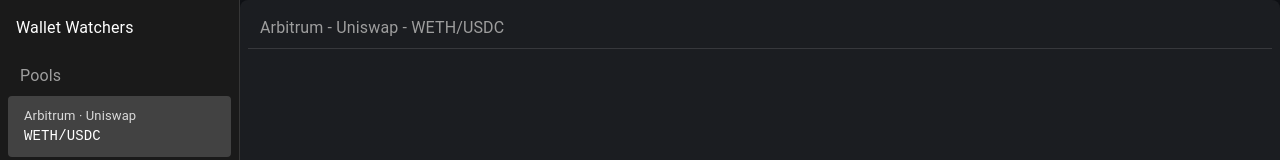
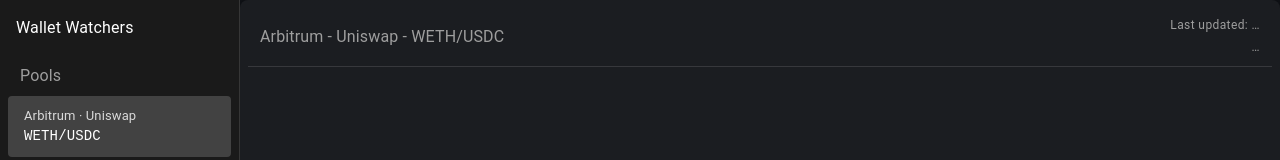
Before and after one commit to s-Milo-s/wallet-watchers, a React (Vite) app: page / in a window 1280 px wide. Shown: the top 160 px of the page. Built offline with nearby package versions, Linux system fonts and the light colour scheme; no server answers; some icons are missing.

Commit message:
feat: add PoolStatsHeader component to display pool statistics in WalletCard

```diff
--- /dev/null
+++ b/src/components/WalletCard/PoolStatsHeader.jsx
@@ -0,0 +1,60 @@
+import { Box, Typography } from "@mui/material";
+import dayjs from "dayjs";
+import relativeTime from "dayjs/plugin/relativeTime";
+dayjs.extend(relativeTime);
+import { useQuery } from "@tanstack/react-query";
+const apiBase = import.meta.env.VITE_API_BASE;
+
+function usePoolStats(poolSlug) {
+  return useQuery({
+    queryKey: ["poolStats", poolSlug],
+    queryFn: async () => {
+      const res = await fetch(`${apiBase}/api/ingest-stats/${poolSlug}`);
+      if (!res.ok) throw new Error("Network error");
+      return res.json();                         // { timestamp, logs_per_second, total_logs, ... }
+    },
+    staleTime: 60_000,                           // 1 min cache
+    enabled: !!poolSlug,
+  });
+}
+
+function fmt(n) {
+  if (n >= 1_000_000) return (n / 1_000_000).toFixed(n % 1_000_000 ? 1 : 0) + "M";
+  if (n >= 1_000)     return (n / 1_000).toFixed(n % 1_000 ? 1 : 0) + "k";
+  return n.toString();
+}
+
+export default function PoolStatsHeader({
+  currentPool
+}) {
+    const { data = {}, isLoading } = usePoolStats(currentPool.poolSlug);
+    const logsPerSecond = data.logs_per_second ?? 0;
+    const totalRows     = data.total_logs      ?? 0;
+    const lastUpdated   = data.timestamp       ? new Date(data.timestamp) : new Date();
+  return (
+
+    <Box
+      sx={{
+        display: "flex",
+        justifyContent: "space-between",
+        alignItems: "flex-start",
+        px: 1.5,
+        py: 1,
+      }}
+    >
+      <Typography sx={{ color: "grey.500" , alignSelf: "center"}}>{currentPool.name}</Typography>
+
+      <Box sx={{ textAlign: "right", lineHeight: 1.2 }}>
+        <Typography variant="caption" color="grey.500" display="block">
+          Last updated:&nbsp;
+          {isLoading ? "…" : dayjs(lastUpdated).fromNow()}
+        </Typography>
+        <Typography variant="caption" color="grey.500">
+            {isLoading
+            ? "…"
+            : `${fmt(logsPerSecond)} logs/s • ${fmt(totalRows)} total`}
+        </Typography>
+      </Box>
+    </Box>
+  );
+}
--- a/src/components/WalletCard/WalletCard.jsx
+++ b/src/components/WalletCard/WalletCard.jsx
@@ -2,6 +2,7 @@
 import BubbleChart from "./BubbleChart";
 import TopWallets from "./TopWallets";
 import Divider from '@mui/material/Divider';
+import PoolStatsHeader from "./PoolStatsHeader";
 
 export default function WalletCard({currentPool}) {
   return (
@@ -19,9 +20,9 @@
     >
       {/* Bubble chart – fixed 75 % of card height */}
       <Box>
-        <Typography sx={{ px: 1.5, py: 1, color: "grey.500" }}>
-          {currentPool.name}
-        </Typography>
+        <PoolStatsHeader                       // NEW component in place of old header
+          currentPool={currentPool}          // pass current pool data
+        />
         <Divider/>
       </Box>
       <Box sx={{
```
